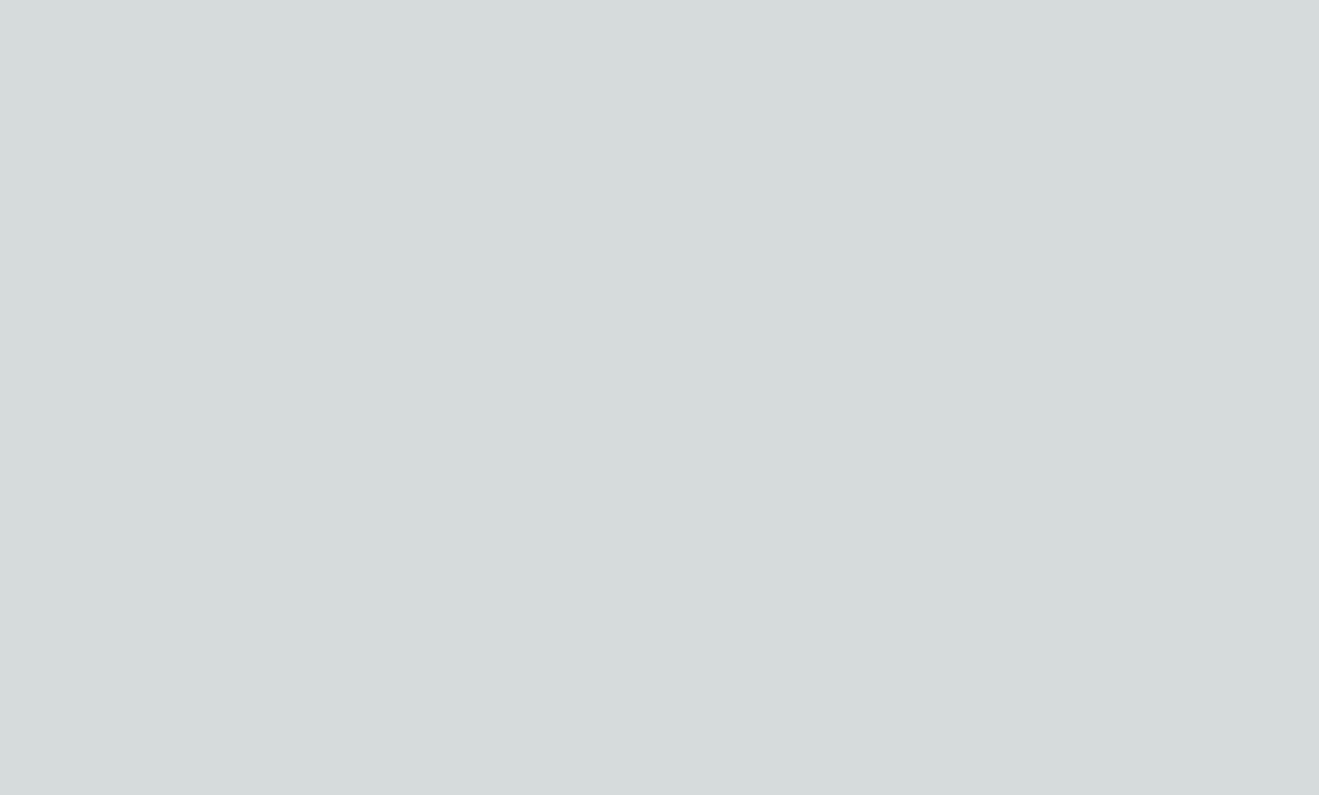
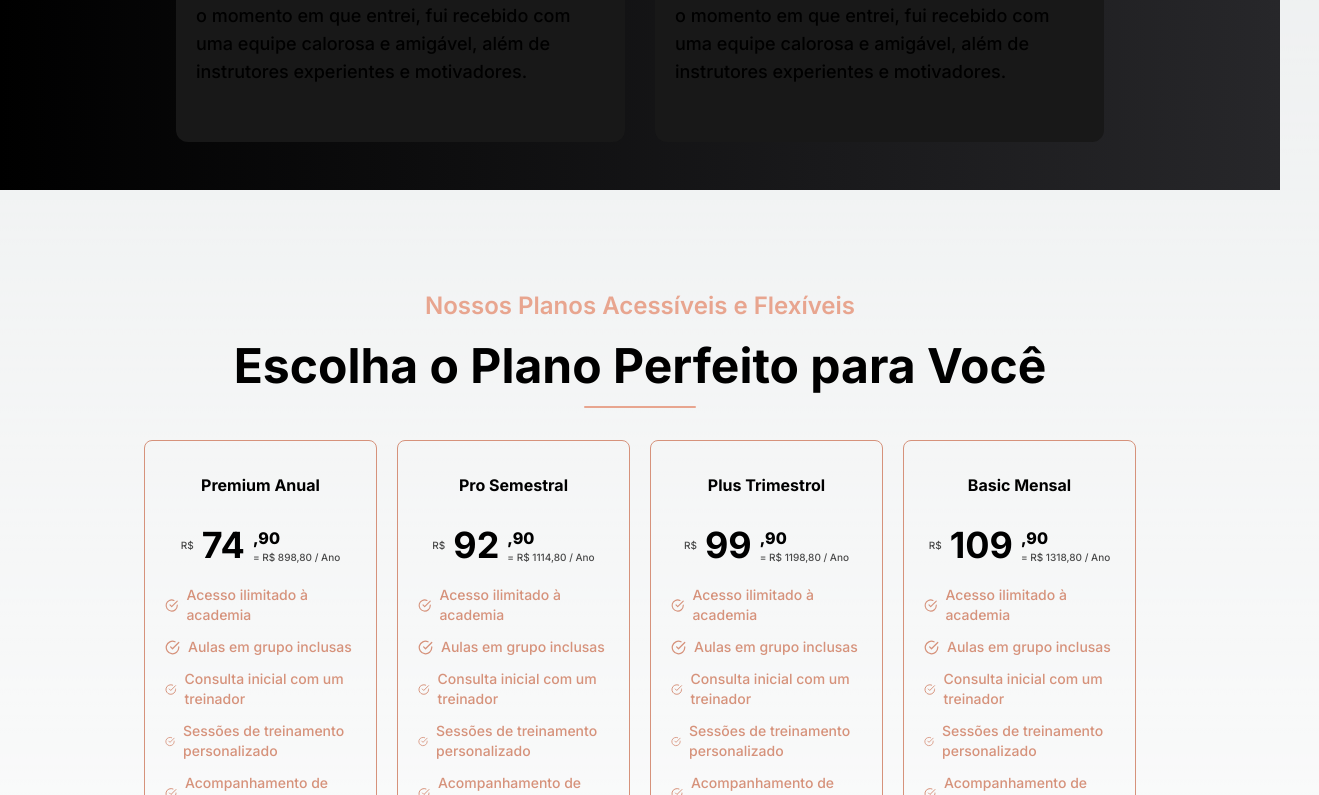
Before and after one commit to DevWeDesc/AcademiaMaverick, a Next.js app: page / in a window 1280 px wide. Shown: the part 2005-2800 px from the top of the page, 1319 px wide, since content can reach past the window. Before the commit the page ends 1351 px from the top, so only its background shows below. Built offline with nearby package versions, Linux system fonts and the light colour scheme.

Commit message:
Finalizando

```diff
--- a/src/app/page.tsx
+++ b/src/app/page.tsx
@@ -19,7 +19,7 @@ export default function Home() {
         <section id="feedbacks">
           <Feedbacks />
         </section>
-        <section id="plans" className="lg:hidden">
+        <section id="plans">
           <Plans />
         </section>
       </main>
--- a/src/components/About.tsx
+++ b/src/components/About.tsx
@@ -3,7 +3,7 @@ import { SwiperAbout } from "./SwiperAbout/SwiperAbout";
 
 export const About = () => {
   return (
-    <div className="lg:grid lg:grid-cols-2 lg:gap-11 lg:px-36 lg:py-28">
+    <div className="lg:grid lg:grid-cols-2 lg:gap-11 lg:px-36 lg:py-40">
       <div className="flex flex-col pt-[100px] lg:w-full lg:pt-0 lg:justify-center px-5">
         <h2 className="font-bold text-2xl lg:text-5xl">Nossa História!</h2>
         <div className="w-[3rem] h-[2px] bg-logoColor mb-5 lg:mt-1 lg:w-20" />
--- a/src/components/Banner.tsx
+++ b/src/components/Banner.tsx
@@ -6,10 +6,10 @@ import ImageBannerDektop from "../../public/ImageBannerDektop.png";
 export const Banner = () => {
   return (
     <div>
-      <div className="lg:hidden pt-[80px] w-screen h-auto lg:grid lg:grid-cols-2">
+      <div className="pt-[80px] lg:w-[98vw] lg:pt-[130px] w-screen h-auto lg:flex lg:flex-row">
         <Image className="w-full lg:hidden" alt="" src={ImageBannerMobile} />
         <Image
-          className="hidden lg:block w-full"
+          className="hidden lg:relative lg:block w-full"
           alt=""
           src={ImageBannerDektop}
         />
--- a/src/components/CardPlans.tsx
+++ b/src/components/CardPlans.tsx
@@ -18,7 +18,10 @@ export const CardPlans = ({ title, price, benefits }: ICardPlans) => {
           </p>
         </div>
         <div>
-          <p className="font-extrabold"> {price.substring(2)}</p>
+          <p className="font-extrabold">
+            {" "}
+            {price.length === 5 ? price.substring(2) : price.substring(3)}
+          </p>
           <p className="font-medium text-[10px] opacity-70">
             {`= R$ ${totalInFront} / Ano`}
           </p>
--- a/src/components/Footer.tsx
+++ b/src/components/Footer.tsx
@@ -7,7 +7,7 @@ import { IContactsDefault } from "../../types/types";
 
 export const Footer = () => {
   return (
-    <div className="flex flex-col items-center py-8 gap-10 border-t-[2px] border-[#222222] lg:hidden">
+    <div className="flex flex-col items-center py-8 gap-10 border-t-[2px] border-[#222222] lg:flex-row lg:justify-between lg:px-36">
       <Image alt="" className="object-contain" src={Logo} />
       <div className="flex flex-col items-center gap-8">
         <div className="flex flex-col gap-5 items-center">
@@ -20,7 +20,7 @@ export const Footer = () => {
           ))}
         </div>
       </div>
-      <div className="text-center items-center flex flex-col gap-5">
+      <div className="text-center items-center flex flex-col gap-5 lg:col-span-2">
         <h3 className="font-bold">Contatos</h3>
         <div className="flex items-center gap-2">
           {" "}
--- a/src/components/Plans.tsx
+++ b/src/components/Plans.tsx
@@ -4,15 +4,15 @@ import { DataPlans } from "../../data/data";
 
 export const Plans = () => {
   return (
-    <div className="flex flex-col px-5 pt-[100px] pb-20 gap-5 items-center">
-      <p className="text-logoColorLight font-semibold">
+    <div className="flex flex-col px-5 pt-[100px] pb-20 gap-5 items-center lg:grid lg:grid-cols-4 lg:px-36">
+      <p className="text-logoColorLight font-semibold lg:col-span-4 lg:text-center lg:text-2xl">
         Nossos Planos Acessíveis e Flexíveis
       </p>
-      <div className="flex flex-col items-center mb-3 gap-2">
-        <h2 className="text-2xl text-center font-bold">
+      <div className="flex flex-col items-center mb-3 gap-2 lg:col-span-4">
+        <h2 className="text-2xl text-center font-bold lg:text-5xl">
           Escolha o Plano Perfeito para Você
         </h2>
-        <div className="h-[2px] rounded-full w-16 bg-logoColorLight" />
+        <div className="h-[2px] rounded-full w-16 bg-logoColorLight lg:w-28 lg:mt-2" />
       </div>
       {DataPlans.map((data) => (
         <CardPlans
```
